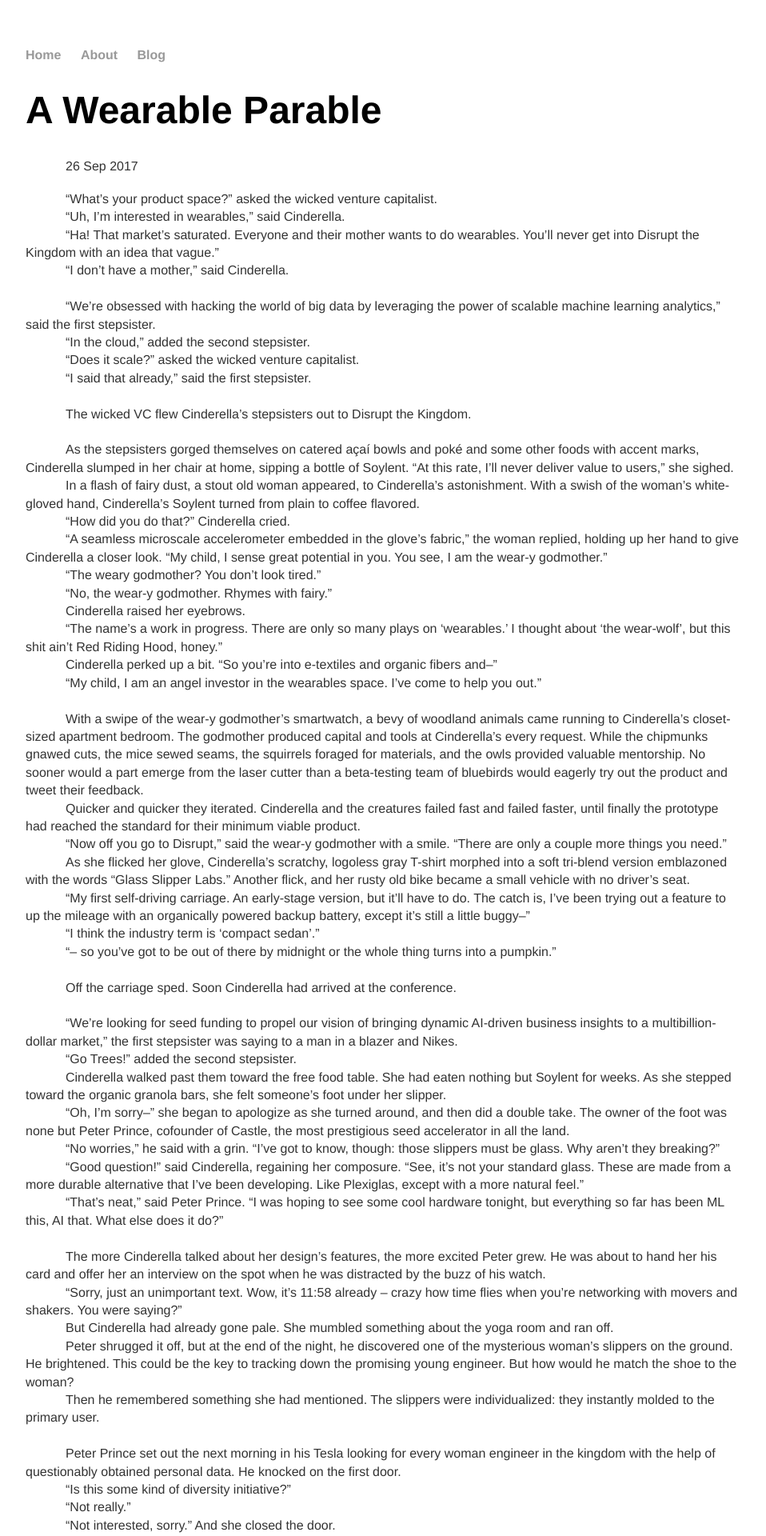
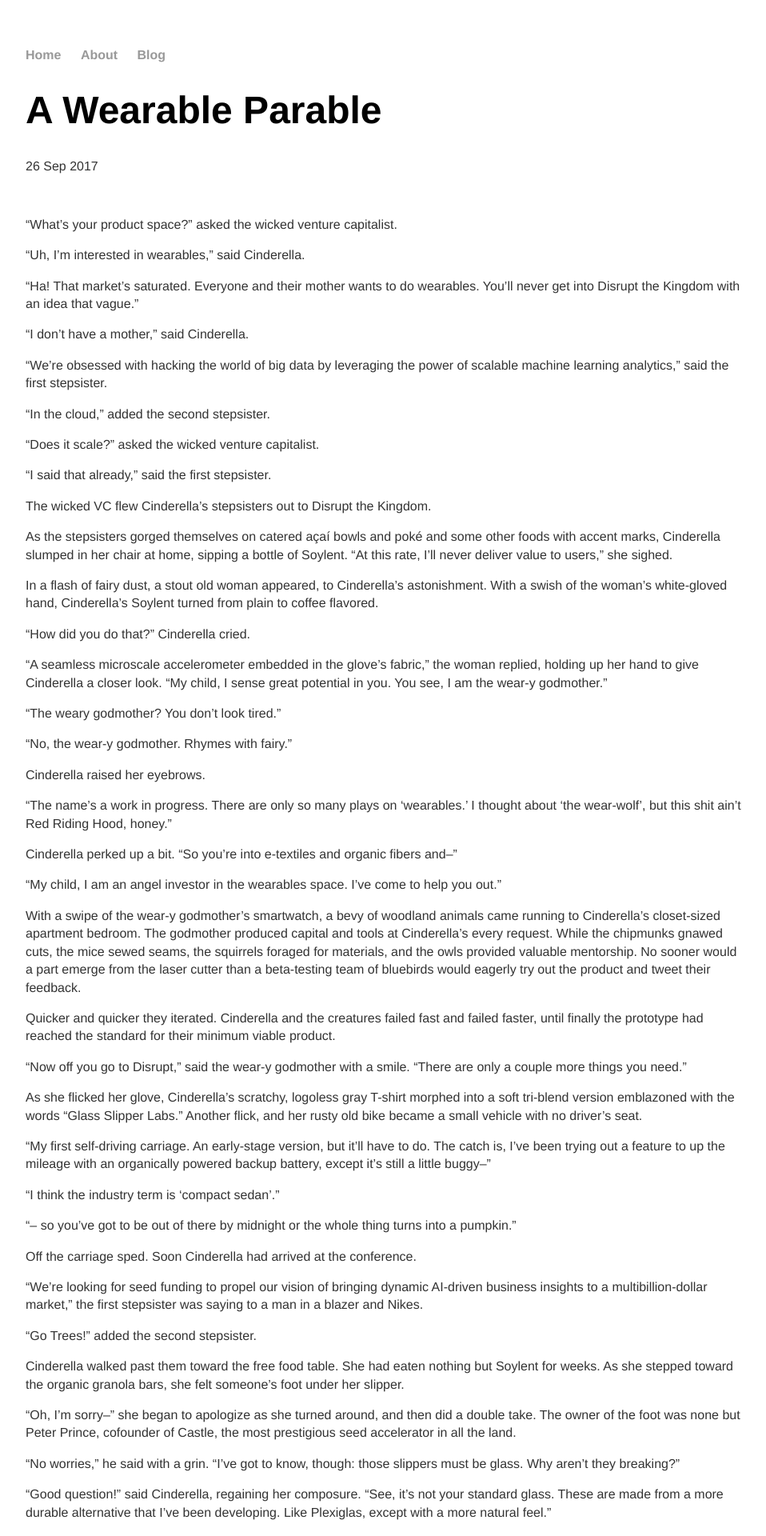
Before and after one commit to lajordan/lajordan.github.io, a Jekyll site: the page built from _posts/2017-09-26-a-wearable-parable.md, in a window 1280 px wide. Shown: the top 1920 px of the page at 80% size, without its empty margins (160-1118 px from the left). Built offline with Jekyll 4.4.1, drawn with Linux system fonts in a browser that asks for light colours.

Commit message:
changed from indent to not indent

```diff
--- a/_posts/2017-09-26-a-wearable-parable.md
+++ b/_posts/2017-09-26-a-wearable-parable.md
@@ -12,8 +12,8 @@
 
 "I don't have a mother," said Cinderella.
 
-<br />
-
+<!-- <br />
+ -->
 "We're obsessed with hacking the world of big data by leveraging the power of scalable machine learning analytics," said the first stepsister.
 
 "In the cloud," added the second stepsister.
@@ -22,12 +22,12 @@
 
 "I said that already," said the first stepsister.
 
-<br />
-
+<!-- <br />
+ -->
 The wicked VC flew Cinderella's stepsisters out to Disrupt the Kingdom.
 
-<br />
-
+<!-- <br />
+ -->
 As the stepsisters gorged themselves on catered açaí bowls and poké and some other foods with accent marks, Cinderella slumped in her chair at home, sipping a bottle of Soylent. "At this rate, I'll never deliver value to users," she sighed.
 
 In a flash of fairy dust, a stout old woman appeared, to Cinderella's astonishment. With a swish of the woman's white-gloved hand, Cinderella's Soylent turned from plain to coffee flavored.
@@ -48,8 +48,8 @@
 
 "My child, I am an angel investor in the wearables space. I've come to help you out."
 
-<br />
-
+<!-- <br />
+ -->
 With a swipe of the wear-y godmother's smartwatch, a bevy of woodland animals came running to Cinderella's closet-sized apartment bedroom. The godmother produced capital and tools at Cinderella's every request. While the chipmunks gnawed cuts, the mice sewed seams, the squirrels foraged for materials, and the owls provided valuable mentorship. No sooner would a part emerge from the laser cutter than a beta-testing team of bluebirds would eagerly try out the product and tweet their feedback.
 
 Quicker and quicker they iterated. Cinderella and the creatures failed fast and failed faster, until finally the prototype had reached the standard for their minimum viable product.
@@ -64,12 +64,12 @@
 
 "– so you've got to be out of there by midnight or the whole thing turns into a pumpkin."
 
-<br />
-
+<!-- <br />
+ -->
 Off the carriage sped. Soon Cinderella had arrived at the conference.
 
-<br />
-
+<!-- <br />
+ -->
 "We're looking for seed funding to propel our vision of bringing dynamic AI-driven business insights to a multibillion-dollar market," the first stepsister was saying to a man in a blazer and Nikes.
 
 "Go Trees!" added the second stepsister.
@@ -84,8 +84,8 @@
 
 "That's neat," said Peter Prince. "I was hoping to see some cool hardware tonight, but everything so far has been ML this, AI that. What else does it do?"
 
-<br />
-
+<!-- <br />
+ -->
 The more Cinderella talked about her design's features, the more excited Peter grew. He was about to hand her his card and offer her an interview on the spot when he was distracted by the buzz of his watch.
 
 "Sorry, just an unimportant text. Wow, it's 11:58 already – crazy how time flies when you're networking with movers and shakers. You were saying?"
@@ -96,8 +96,8 @@
 
 Then he remembered something she had mentioned. The slippers were individualized: they instantly molded to the primary user.
 
-<br />
-
+<!-- <br />
+ -->
 Peter Prince set out the next morning in his Tesla looking for every woman engineer in the kingdom with the help of questionably obtained personal data. He knocked on the first door.
 
 "Is this some kind of diversity initiative?"
@@ -114,8 +114,8 @@
 
 "No, thanks."
 
-<br />
-
+<!-- <br />
+ -->
 But when he knocked on a door and the wicked venture capitalist opened, she was happy to let him in.
 
 "Do you have a moment?" he asked.
@@ -144,6 +144,6 @@
 
 Peter whipped out his phone. "Do you prefer the window or aisle seat?"
 
-<br />
-
+<!-- <br />
+ -->
 A week later, Cinderella was on a plane bound for Castle headquarters (the self-driving carriage was still in alpha testing). With the woodland animals as the first employees, Cinderella enrolled in the Castle incubator program and launched soon afterwards. Peter and the wear-y godmother invested, Glass Slipper Labs expanded its scope to become the global leader in wearables, and they all lived haptically ever after.
--- a/css/post.css
+++ b/css/post.css
@@ -28,9 +28,9 @@
     line-height: 1.4em;
     color: #333;
     font-family:'Helvetica', 'Arial', 'Sans-Serif';
-    text-indent: 50px;
-    margin: 0;
-    padding: 0;
+/*    text-indent: 50px;*/
+/*    margin: 0;
+    padding: 0;*/
 }
 footer {
     border-top: 1px solid #d5d5d5;
```
